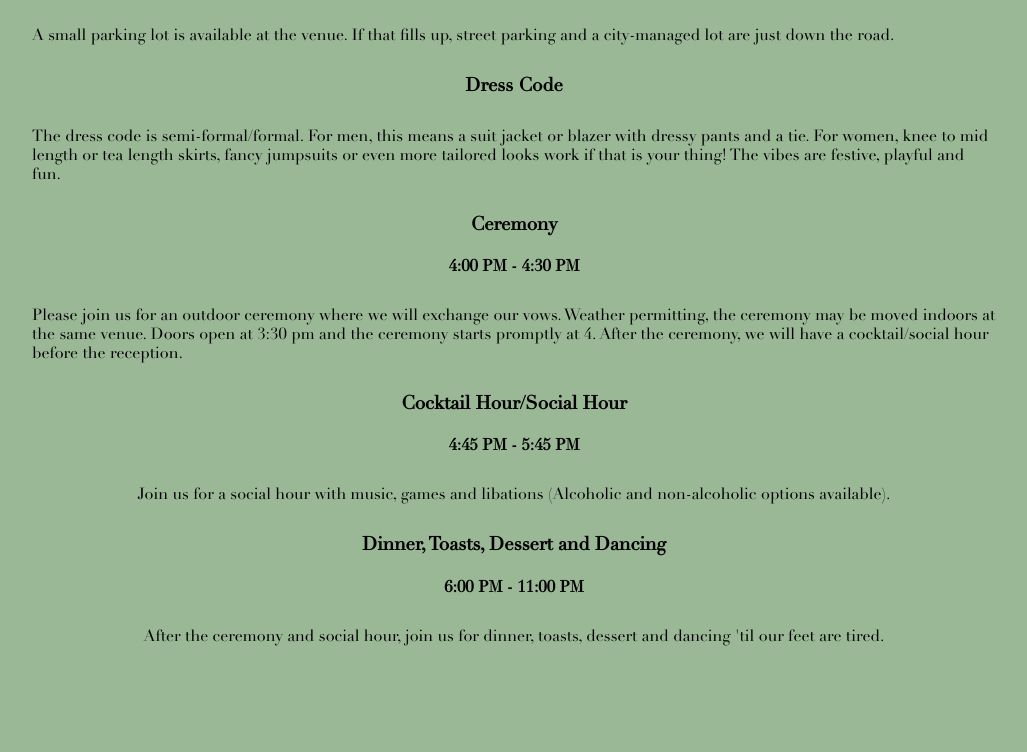
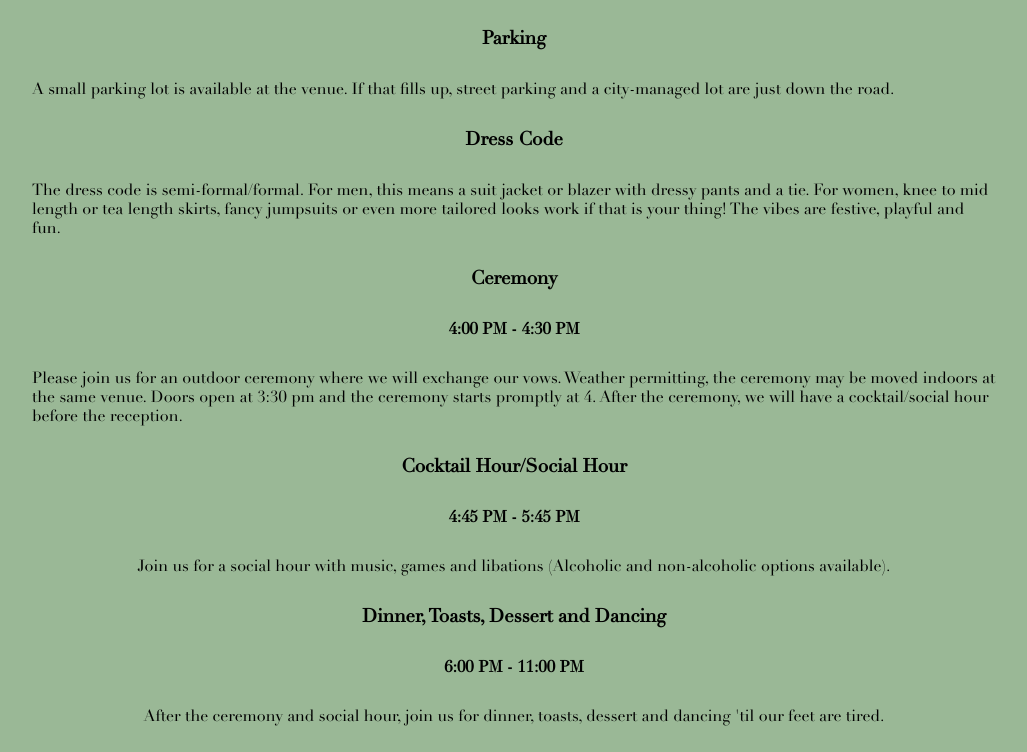
Before and after one commit to rutiglianom/rutiglianom.github.io, a PHP site: page /Pages/Event.html in a window 1280 px wide. Shown: the part 956-1708 px from the top of the page, without its empty margins (126-1153 px from the left). Before the commit the page ends 1602 px from the top, so only its background shows below. Run offline with PHP 8.4, Linux system fonts and the light colour scheme.

Commit message:
Fixed margins

```diff
--- a/style.css
+++ b/style.css
@@ -20,27 +20,39 @@
 h2 {
 	text-align: center;
   	font-family: didotLTStdRoman, "Georgia", Georgia, serif;
+  	margin-left: 60px;
+  	margin-right: 60px;
+  	margin-top: 30px;
+  	margin-bottom: 30px;
 }
 h3 {
 	text-align: center;
   	font-family: didotLTStdRoman, "Georgia", Georgia, serif;
+  	margin-left: 60px;
+  	margin-right: 60px;
+  	margin-top: 30px;
+  	margin-bottom: 30px;
 }
 h4 {
 	text-align: center;
   	font-family: didotLTStdRoman, "Georgia", Georgia, serif;
+  	margin-left: 60px;
+  	margin-right: 60px;
+  	margin-top: 30px;
+  	margin-bottom: 30px;
 }
 
 .center {
-  	margin-top: 30px;
-  	margin-bottom: 30px;
+  	margin-top: 25px;
+  	margin-bottom: 25px;
   	text-align: center;
   	font-family: didotLTStdRoman, "Georgia", Georgia, serif;
 }
 p {
   	margin-left: 150px;
   	margin-right: 150px;
-  	margin-top: 30px;
-  	margin-bottom: 30px;
+  	margin-top: 25px;
+  	margin-bottom: 25px;
   	text-align: left;
   	font-family: didotLTStdRoman, "Georgia", Georgia, serif;
 }
```
